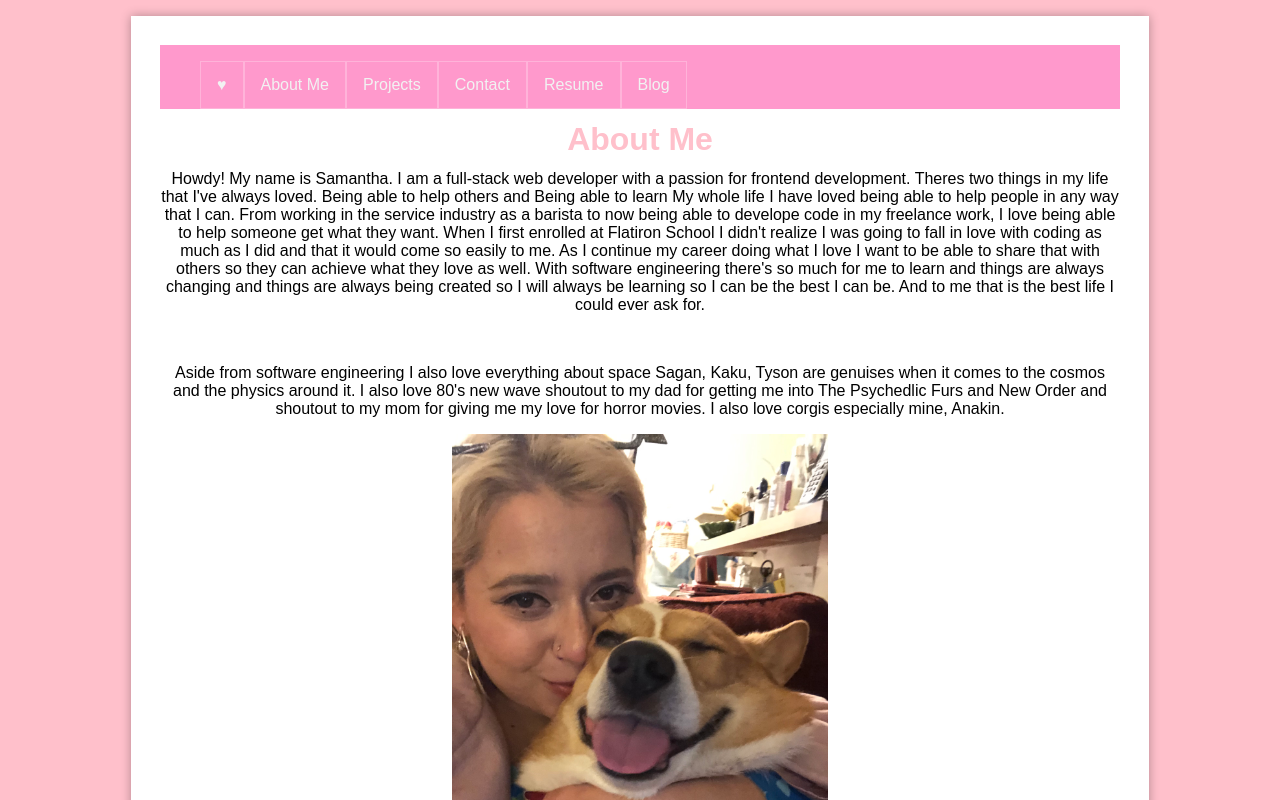
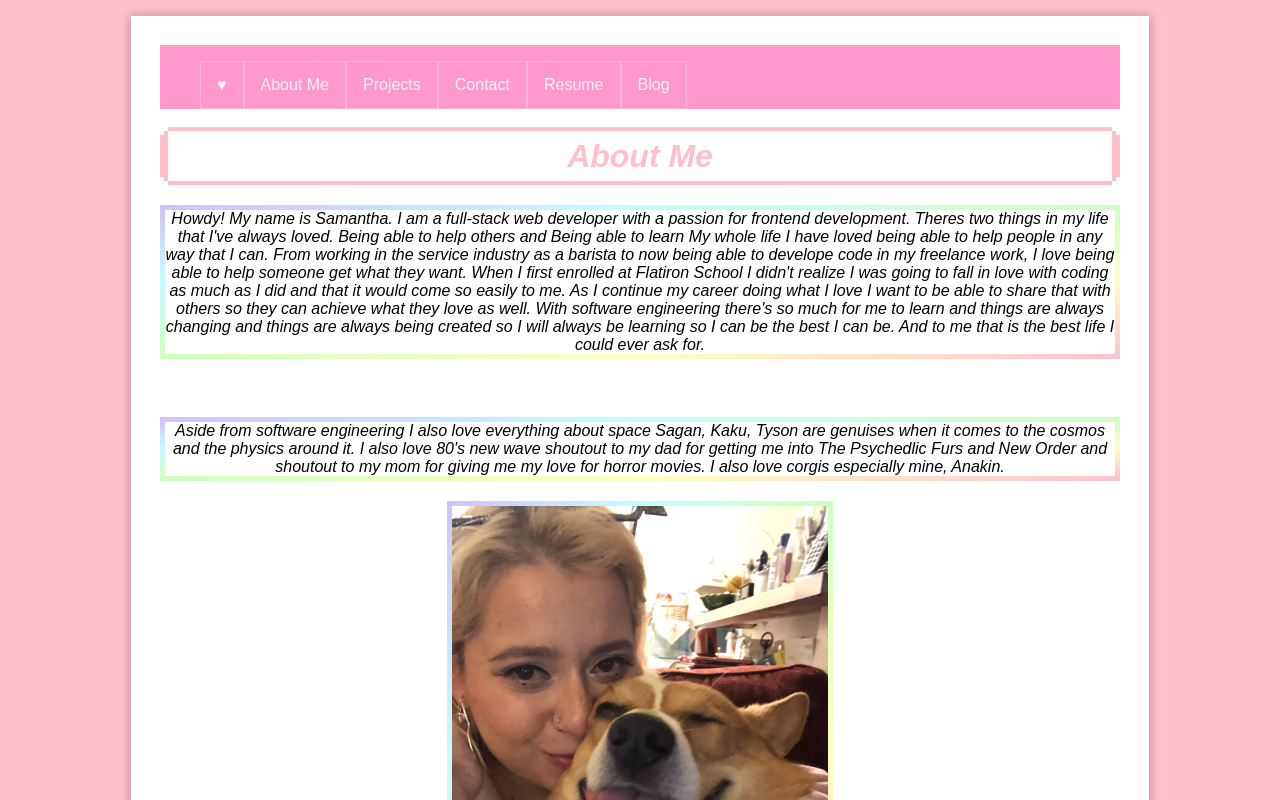
Before and after one commit to saleman25/portfolio, a React (Create React App) app: page /aboutme in a window 1280 px wide. Shown: the top 800 px of the page. Built offline with nearby package versions, Linux system fonts and the light colour scheme.

Commit message:
finished? aboutme component

```diff
--- a/src/App.css
+++ b/src/App.css
@@ -14,6 +14,10 @@ h1 {
   max-height: 100%;
   margin: auto;
   display: block;
+  border: 5px solid transparent;
+  border-image: linear-gradient(to bottom right, #d1c2ff 0%, #c2ffff 25%, #d1ffc2 50%, #ffffc2 75%, #ffc2d1 100%);
+  border-image-slice: 1;
+  margin: 20px auto;
 }
 
 .topnav {
@@ -192,10 +196,67 @@ h4 + ul {
   background-repeat: repeat-x;
   background-size: 4px 4px;
   transition: background-size .2s;
+  font-style: oblique;
 }
 
 
 .projectl:hover {
   background-size: 4px 50px;
+}
+
+.desc {
+  font-style: oblique;
+  font-family: "Lucida Console", "Courier New", monospace;
+}
+
+.abtme {
+  text-align: center;
+  font-style: oblique;
+  border: 5px solid transparent;
+  border-image: linear-gradient(to bottom right, #d1c2ff 0%, #c2ffff 25%, #d1ffc2 50%, #ffffc2 75%, #ffc2d1 100%);
+  border-image-slice: 1;
+  margin: 20px auto;
+  background: white;
+  transition: background-color 2s ease-out 100ms
+  }
+
+.abtme:hover {
+  background-color: #ffe6ea;
 
 }
+
+.me {
+  font-style: oblique;
+  border-style: solid;
+  border-width: .125em 0;
+  margin: 0 .25em;
+  padding: .5em .375em;
+  position: relative;
+  z-index: 1;
+}
+
+  .me:before {
+      background-color: inherit;
+      border: inherit;
+      border-width: 0 .125em;
+      bottom: .125em;
+      content: '';
+      left: -.25em;
+      pointer-events: none;
+      position: absolute;
+      top: .125em;
+      right: -.25em;
+      z-index: -1;
+  }
+
+  .me:after {
+      border: inherit;
+      border-width: 0 .125em;
+      bottom: 0;
+      content: '';
+      left: -.125em;
+      position: absolute;
+      top: 0;
+      right: -.125em;
+      z-index: -2;
+  }
--- a/src/components/Aboutme.js
+++ b/src/components/Aboutme.js
@@ -6,8 +6,9 @@ class Aboutme extends Component {
     render () {
         return (
             <div>
-                <h1>About Me</h1>
-                <p>
+                <br></br>
+                <h1 class='me'>About Me</h1>
+                <p class='abtme'>
                     Howdy! My name is Samantha. I am a full-stack web developer with a passion for frontend development.
                     Theres two things in my life that I've always loved.
                     Being able to help others
@@ -23,7 +24,7 @@ class Aboutme extends Component {
 
                 </p>
                 <br></br>
-                <p>
+                <p class='abtme'>
                     Aside from software engineering I also love everything about space Sagan, Kaku, Tyson are genuises when it comes to the cosmos and the physics around it. I also love 80's new wave shoutout to my dad for getting me into The Psychedlic Furs and New Order and shoutout to my mom for giving me my love for horror movies.
                     I also love corgis especially mine, Anakin.
                 </p>
--- a/src/components/Home.js
+++ b/src/components/Home.js
@@ -8,6 +8,9 @@ class Home extends Component {
             <div>
                 <h1>Samantha Aleman</h1>
                 <h2>Software Engineer in Los Angeles</h2>
+                <div>
+
+                </div>
                 <Badges></Badges>
             </div>
         );
--- a/src/components/projects/Corgi.js
+++ b/src/components/projects/Corgi.js
@@ -3,7 +3,7 @@ import React from 'react'
 function Corgi() {
     return (
         <div>
-            <p>
+            <p class='desc'>
             Howdy 90’s kids!!! Remember TamaGotchis??? Great! Who doesn’t??? Ever wanted to own a corgi, but for some reason you can’t? Well now you can have the best of both worlds! My project is inspired by TamaGotchis and my corgi Anakin. You can adopt your own happy lil corgi and play with them until they grow up and have to leave to the big city to provide for the family!
             I used Javascript for the frontend and Ruby on Rails for the backend.
             </p>
--- a/src/components/projects/Dog.js
+++ b/src/components/projects/Dog.js
@@ -3,7 +3,7 @@ import React from 'react'
 function Dog() {
     return (
         <div>
-            <p>
+            <p class='desc'>
             Have you ever just been walking on the street and you see a really cute dog? Do you ever just want to write it down somewhere so you can hold that fond memory forever? Well look no further,
             now you can with "Did You See a Dog Today?".
             I used Ruby to develope both the front and backends.
--- a/src/components/projects/Rails.js
+++ b/src/components/projects/Rails.js
@@ -3,7 +3,7 @@ import React from 'react'
 function Rails() {
     return (
         <div>
-           <p>
+           <p class='desc'>
            This project is my take on a virtual passport!
            You can document places you have already been to and had a blast or
            to plan out where you want to go to next!
--- a/src/components/projects/Space.js
+++ b/src/components/projects/Space.js
@@ -3,7 +3,7 @@ import React from 'react'
 function Space() {
     return (
         <div>
-            <p>
+            <p class='desc'>
             Houston we have a problem... We need to know more about space! With this app you can see the Astronomy Picture of the Day, the most viewed NASA projects, and pictures from each of the Mars Rovers!
             All brought to you by the NASA Open APIs.
             I used React for the frontend and Ruby on Rails for the backend.
```
